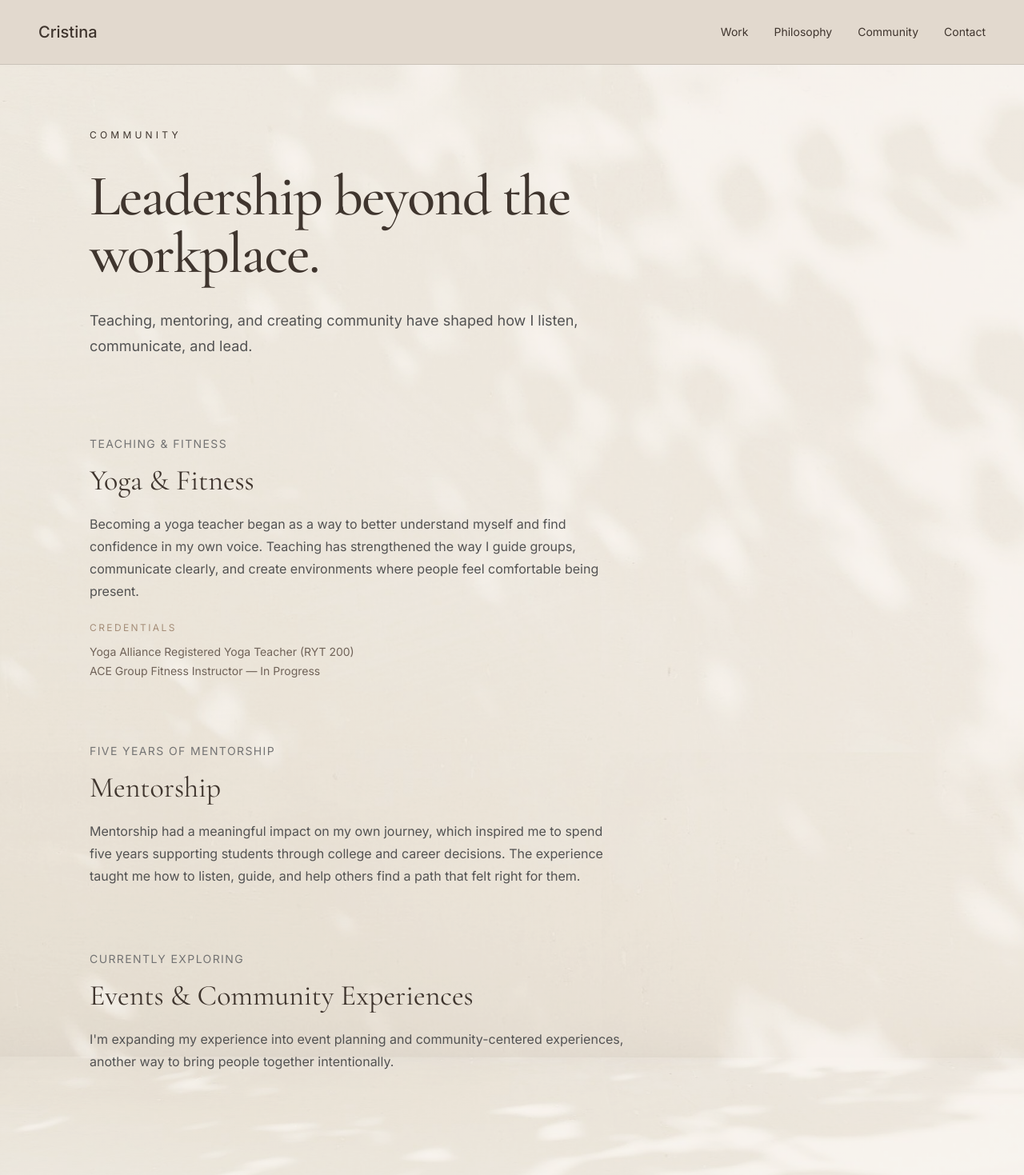
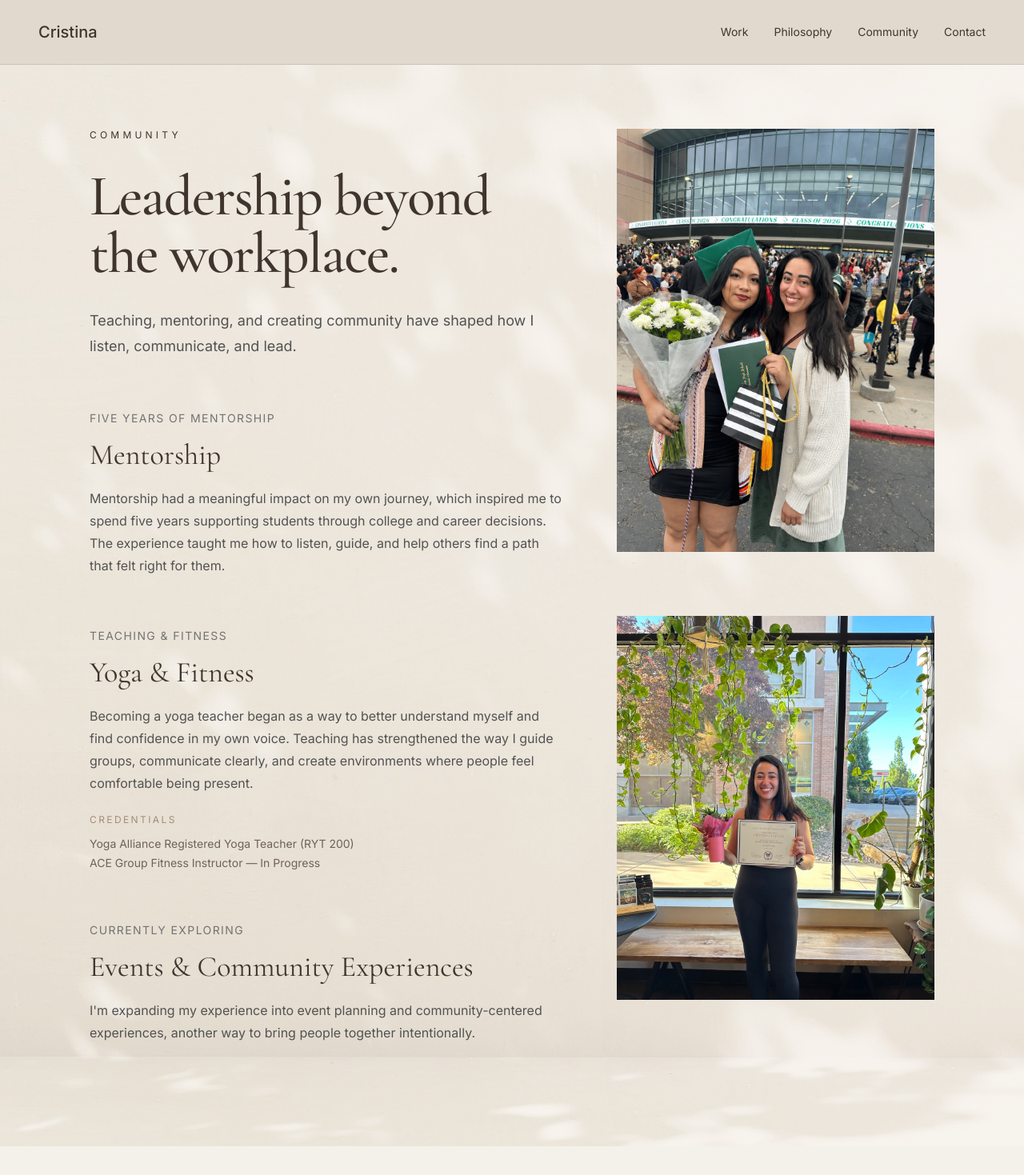
Before and after one commit to ccendej/cristina-portfolio, a Next.js app: page /community in a window 1280 px wide. Shown: the whole page at 80% size. After the commit the page ends 1433 px from the top, so only its background shows below. Built offline with nearby package versions, Linux system fonts and the light colour scheme.

Commit message:
add images

```diff
--- a/app/community/page.tsx
+++ b/app/community/page.tsx
@@ -1,26 +1,54 @@
+import Image from "next/image";
 import Container from "@/components/ui/Container";
 import Eyebrow from "@/components/ui/Eyebrow";
 
 export default function CommunityPage() {
   return (
-    <main  className="bg-[rgba(247,243,237,0.57)] pt-16 pb-24 md:pt-20 md:pb-32">
+    <main className="bg-[rgba(247,243,237,0.57)] pt-16 pb-24 md:pt-20 md:pb-32">
       <Container>
+        <div className="grid items-start gap-12 md:grid-cols-[1.2fr_0.8fr] md:gap-16">
+
+          {/* LEFT — CONTENT */}
+          <div>
+            {/* INTRO */}
             <Eyebrow>Community</Eyebrow>
 
             <h1
-          className="max-w-4xl text-5xl md:text-7xl font-medium tracking-tight"
+              className="max-w-4xl text-5xl font-medium tracking-tight md:text-7xl"
               style={{ fontFamily: "var(--font-heading)" }}
             >
               Leadership beyond the workplace.
             </h1>
 
             <p className="mt-8 max-w-2xl text-lg leading-8 text-neutral-600">
-          Teaching, mentoring, and creating community have shaped how I listen,
-          communicate, and lead.
+              Teaching, mentoring, and creating community have shaped how I
+              listen, communicate, and lead.
             </p>
 
-        <div className="mt-24 space-y-20">
- <section>
+            {/* MENTORSHIP */}
+            <section className="mt-16">
+              <p className="text-sm uppercase tracking-widest text-neutral-500">
+                Five Years of Mentorship
+              </p>
+
+              <h2
+                className="mt-4 text-4xl"
+                style={{ fontFamily: "var(--font-heading)" }}
+              >
+                Mentorship
+              </h2>
+
+              <p className="mt-5 max-w-2xl leading-7 text-neutral-600">
+                Mentorship had a meaningful impact on my own journey, which
+                inspired me to spend five years supporting students through
+                college and career decisions. The experience taught me how to
+                listen, guide, and help others find a path that felt right for
+                them.
+              </p>
+            </section>
+
+            {/* YOGA & FITNESS */}
+            <section className="mt-16">
               <p className="text-sm uppercase tracking-widest text-neutral-500">
                 Teaching &amp; Fitness
               </p>
@@ -33,10 +61,10 @@ export default function CommunityPage() {
               </h2>
 
               <p className="mt-5 max-w-2xl leading-7 text-neutral-600">
-    Becoming a yoga teacher began as a way to better understand myself and
-    find confidence in my own voice. Teaching has strengthened the way I guide
-    groups, communicate clearly, and create environments where people feel
-    comfortable being present.
+                Becoming a yoga teacher began as a way to better understand
+                myself and find confidence in my own voice. Teaching has
+                strengthened the way I guide groups, communicate clearly, and
+                create environments where people feel comfortable being present.
               </p>
 
               <div className="mt-6">
@@ -50,24 +78,9 @@ export default function CommunityPage() {
                 </div>
               </div>
             </section>
-          <section>
-            <p className="text-sm uppercase tracking-widest text-neutral-500">
-              Five Years of Mentorship
-            </p>
 
-            <h2
-              className="mt-4 text-4xl"
-              style={{ fontFamily: "var(--font-heading)" }}
-            >
-              Mentorship
-            </h2>
-
-            <p className="mt-5 max-w-2xl leading-7 text-neutral-600">
-              Mentorship had a meaningful impact on my own journey, which inspired me to spend five years supporting students through college and career decisions. The experience taught me how to listen, guide, and help others find a path that felt right for them.
-            </p>
-          </section>
-
-          <section>
+            {/* EVENTS — CURRENTLY EXPLORING */}
+            <section className="mt-16">
               <p className="text-sm uppercase tracking-widest text-neutral-500">
                 Currently Exploring
               </p>
@@ -76,16 +89,46 @@ export default function CommunityPage() {
                 className="mt-4 text-4xl"
                 style={{ fontFamily: "var(--font-heading)" }}
               >
-              Events & Community Experiences
+                Events &amp; Community Experiences
               </h2>
 
               <p className="mt-5 max-w-2xl leading-7 text-neutral-600">
-              I'm expanding my experience into event planning and
+                I&apos;m expanding my experience into event planning and
                 community-centered experiences, another way to bring people
                 together intentionally.
               </p>
             </section>
           </div>
+
+          {/* RIGHT — PHOTOS */}
+          <div className="space-y-20">
+
+            {/* COMMUNITY / MENTORSHIP PHOTO */}
+            <div className="w-full">
+              <Image
+                src="/pictures/community-graduation.jpeg"
+                alt="Celebrating a graduation"
+                width={1200}
+                height={1600}
+                className="h-auto w-full object-contain"
+                priority
+              />
+            </div>
+
+            {/* YOGA CERTIFICATION PHOTO */}
+            <div className="relative h-[480px] w-full overflow-hidden">
+              <Image
+                src="/pictures/yoga-certification.jpeg"
+                alt="Completing my 200-hour yoga teacher training"
+                fill
+                className="object-cover"
+                style={{ objectPosition: "center 45%" }}
+                sizes="(max-width: 768px) 100vw, 40vw"
+              />
+            </div>
+
+          </div>
+        </div>
       </Container>
     </main>
   );
--- a/components/sections/Hero.tsx
+++ b/components/sections/Hero.tsx
@@ -3,7 +3,7 @@ import Eyebrow from "../ui/Eyebrow";
 
 export default function Hero() {
   return (
-    <section  className="bg-[rgba(247,243,237,0.50)] pt-16 pb-24 md:pt-20 md:pb-32">
+    <section  className="bg-[rgba(247,243,237,0.44)] pt-16 pb-24 md:pt-20 md:pb-32">
       <Container>
         <div className="flex min-h-[calc(100vh-78px)] flex-col items-center justify-center text-center">
 
```
Also changed, not shown: public/pictures/community-graduation.jpeg (added), public/pictures/yoga-certification.jpeg (added). Lines whose indentation alone changed are shown as unchanged.
